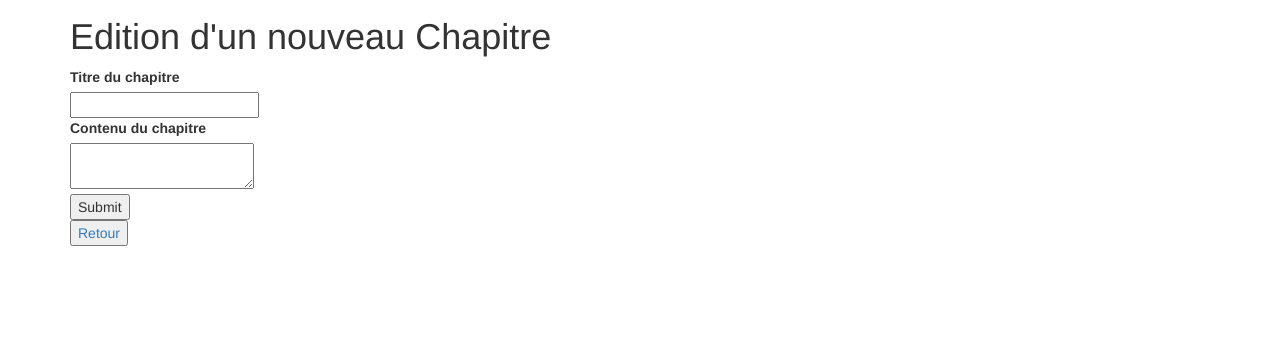
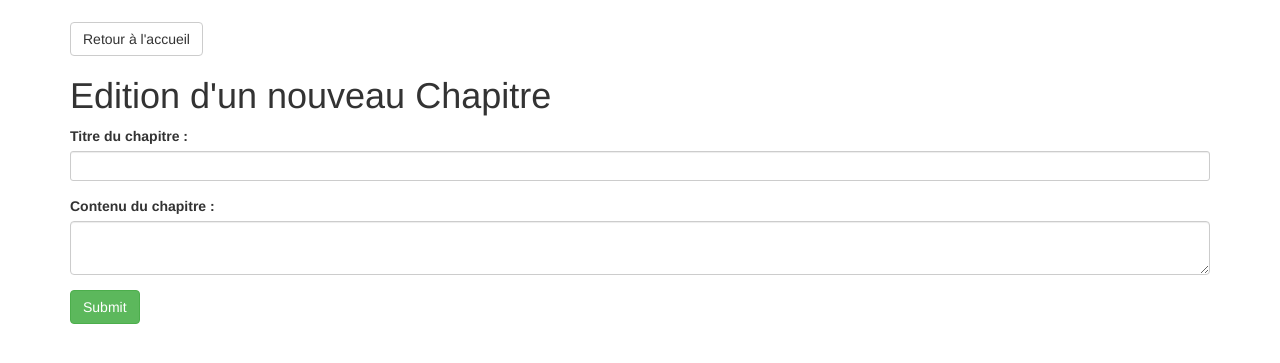
Before and after one commit to Tatelle/creer-un-blog-pour-un-ecrivain, a PHP site: page /index.php?action=adminNewPost in a window 1280 px wide. Shown: the part 53-416 px from the top of the page. Run offline with PHP 8.4, Linux system fonts and the light colour scheme; the visitor is signed in with stand-in values (Sample User, id 1); some libraries are stand-ins or nearby versions.

Commit message:
Mise en place du CSS de la page adminNewPost.php

```diff
--- a/view/backend/adminNewPost.php
+++ b/view/backend/adminNewPost.php
@@ -1,24 +1,25 @@
 <?php $title = 'Partie Administrateur : Nouveau Chapitre'; ?>
 
 <?php ob_start(); ?>
+<p class="bouton_retour"><a href="index.php?action=admin"><button class="btn btn-default">Retour à l'accueil</button></a></p>
 
 <h1>Edition d'un nouveau Chapitre</h1>
 
 <form action="index.php?action=adminAddPost" method="post">
-    <div>
-        <label for="title">Titre du chapitre</label><br />
-        <input type="text" id="title" name="title" />
+    <div class="form-group">
+        <label for="title">Titre du chapitre :</label>
+        <input type="text" id="title" name="title"  class="form-control input-sm"/>
     </div>
-    <div>
-        <label for="chapterContent">Contenu du chapitre</label><br />
-        <textarea  id="chapterContent" name="chapterContent"></textarea>
+    <div class="form-group">
+        <label for="chapterContent">Contenu du chapitre :</label>
+        <textarea  id="chapterContent" name="chapterContent" class="form-control"></textarea>
     </div>
-    <div>
-        <input type="submit" />
+    <div class="form-group">
+        <input type="submit" class="btn btn-success" />
     </div>
 </form>
 
-<p><a href="index.php?action=admin"><button>Retour</button></a></p>
+
 
 <?php $content = ob_get_clean(); ?>
 
```
Also changed, not shown: view/frontend/postView.php (+10 -4 lines).
